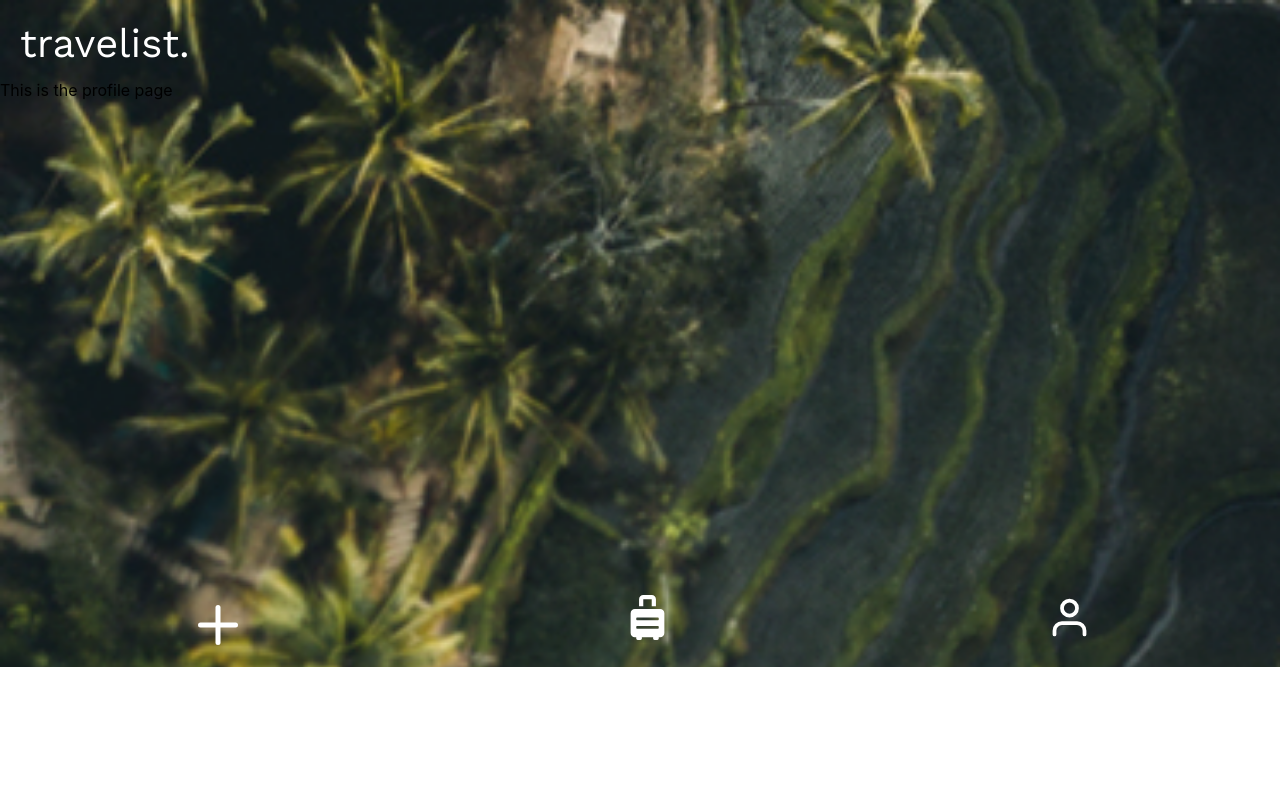
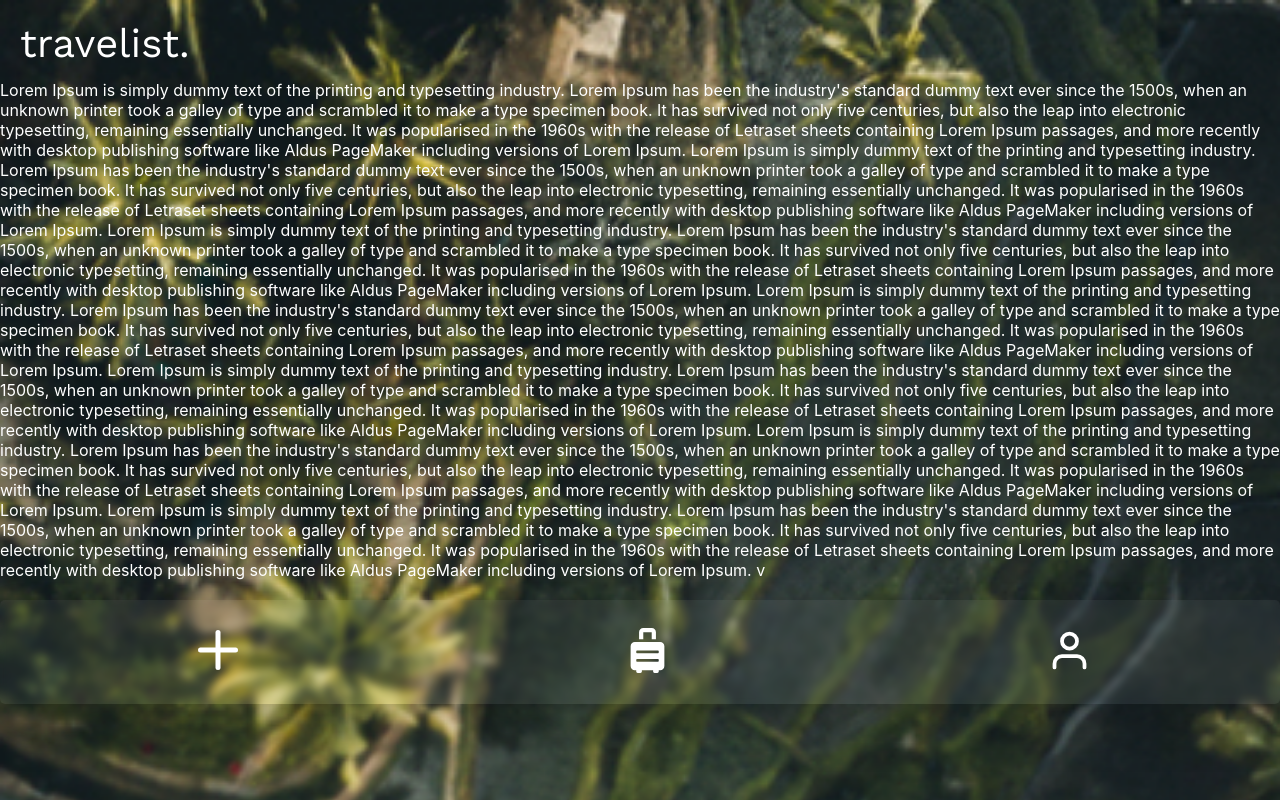
Before and after one commit to yvlange/capstone-travelist, a React (Create React App) app: page /profile in a window 1280 px wide. Built offline with nearby package versions, Linux system fonts and the light colour scheme.

Commit message:
Styling of navbar

```diff
--- a/src/App.css
+++ b/src/App.css
@@ -9,27 +9,29 @@
 .App {
   text-align: left;
   display: grid;
-  grid-template-rows: [header] 80px [main] 507px [footer] 80px;
+  height: 100vh;
+  grid-template-rows: [header] 80px [main] auto;
   background-image: url("./images/background.png");
   background-size: cover;
+  color: #ffff;
 }
 
 .Header {
   font-family: "Work Sans", sans-serif;
   font-size: 40px;
   grid-row: header;
-  color: #ffff;
   margin: 20px;
 }
 
 .Main {
   grid-row: main;
+  overflow-y: scroll;
 }
 
 .Footer {
   grid-row: footer;
-  display: flex;
-  justify-content: space-around;
-  align-items: center;
-  position: sticky;
+  margin: auto 0;
+  position: absolute;
+  top: 600px;
+  width: 100vw;
 }
--- a/src/App.js
+++ b/src/App.js
@@ -9,7 +9,6 @@
   return (
     <Router>
       <div className="App">
-        {/* <div className="container"> */}
         <header className="Header">travelist.</header>
         <main className="Main">
           <Switch>
@@ -28,7 +27,6 @@
           <Navigation />
         </footer>
       </div>
-      {/* </div> */}
     </Router>
   );
 }
--- a/src/components/Navigation.css
+++ b/src/components/Navigation.css
@@ -1,11 +1,16 @@
 .navigation {
   display: flex;
   justify-content: space-around;
-  flex-grow: 1;
+  align-items: center;
+  background: rgba(255, 255, 255, 0.05);
+  box-shadow: 0 25px 45px rgba(0, 0, 0, 0.2);
+  border-radius: 5px;
+  backdrop-filter: blur(3px);
 }
 
 a {
   color: #ffff;
+  margin: 20px;
 }
 
 .navigation__plus {
--- a/src/components/Profile.js
+++ b/src/components/Profile.js
@@ -1,4 +1,64 @@
 function Profile() {
-  return <p>This is the profile page</p>;
+  return (
+    <p>
+      Lorem Ipsum is simply dummy text of the printing and typesetting industry.
+      Lorem Ipsum has been the industry's standard dummy text ever since the
+      1500s, when an unknown printer took a galley of type and scrambled it to
+      make a type specimen book. It has survived not only five centuries, but
+      also the leap into electronic typesetting, remaining essentially
+      unchanged. It was popularised in the 1960s with the release of Letraset
+      sheets containing Lorem Ipsum passages, and more recently with desktop
+      publishing software like Aldus PageMaker including versions of Lorem
+      Ipsum. Lorem Ipsum is simply dummy text of the printing and typesetting
+      industry. Lorem Ipsum has been the industry's standard dummy text ever
+      since the 1500s, when an unknown printer took a galley of type and
+      scrambled it to make a type specimen book. It has survived not only five
+      centuries, but also the leap into electronic typesetting, remaining
+      essentially unchanged. It was popularised in the 1960s with the release of
+      Letraset sheets containing Lorem Ipsum passages, and more recently with
+      desktop publishing software like Aldus PageMaker including versions of
+      Lorem Ipsum. Lorem Ipsum is simply dummy text of the printing and
+      typesetting industry. Lorem Ipsum has been the industry's standard dummy
+      text ever since the 1500s, when an unknown printer took a galley of type
+      and scrambled it to make a type specimen book. It has survived not only
+      five centuries, but also the leap into electronic typesetting, remaining
+      essentially unchanged. It was popularised in the 1960s with the release of
+      Letraset sheets containing Lorem Ipsum passages, and more recently with
+      desktop publishing software like Aldus PageMaker including versions of
+      Lorem Ipsum. Lorem Ipsum is simply dummy text of the printing and
+      typesetting industry. Lorem Ipsum has been the industry's standard dummy
+      text ever since the 1500s, when an unknown printer took a galley of type
+      and scrambled it to make a type specimen book. It has survived not only
+      five centuries, but also the leap into electronic typesetting, remaining
+      essentially unchanged. It was popularised in the 1960s with the release of
+      Letraset sheets containing Lorem Ipsum passages, and more recently with
+      desktop publishing software like Aldus PageMaker including versions of
+      Lorem Ipsum. Lorem Ipsum is simply dummy text of the printing and
+      typesetting industry. Lorem Ipsum has been the industry's standard dummy
+      text ever since the 1500s, when an unknown printer took a galley of type
+      and scrambled it to make a type specimen book. It has survived not only
+      five centuries, but also the leap into electronic typesetting, remaining
+      essentially unchanged. It was popularised in the 1960s with the release of
+      Letraset sheets containing Lorem Ipsum passages, and more recently with
+      desktop publishing software like Aldus PageMaker including versions of
+      Lorem Ipsum. Lorem Ipsum is simply dummy text of the printing and
+      typesetting industry. Lorem Ipsum has been the industry's standard dummy
+      text ever since the 1500s, when an unknown printer took a galley of type
+      and scrambled it to make a type specimen book. It has survived not only
+      five centuries, but also the leap into electronic typesetting, remaining
+      essentially unchanged. It was popularised in the 1960s with the release of
+      Letraset sheets containing Lorem Ipsum passages, and more recently with
+      desktop publishing software like Aldus PageMaker including versions of
+      Lorem Ipsum. Lorem Ipsum is simply dummy text of the printing and
+      typesetting industry. Lorem Ipsum has been the industry's standard dummy
+      text ever since the 1500s, when an unknown printer took a galley of type
+      and scrambled it to make a type specimen book. It has survived not only
+      five centuries, but also the leap into electronic typesetting, remaining
+      essentially unchanged. It was popularised in the 1960s with the release of
+      Letraset sheets containing Lorem Ipsum passages, and more recently with
+      desktop publishing software like Aldus PageMaker including versions of
+      Lorem Ipsum. v
+    </p>
+  );
 }
 export default Profile;
```
